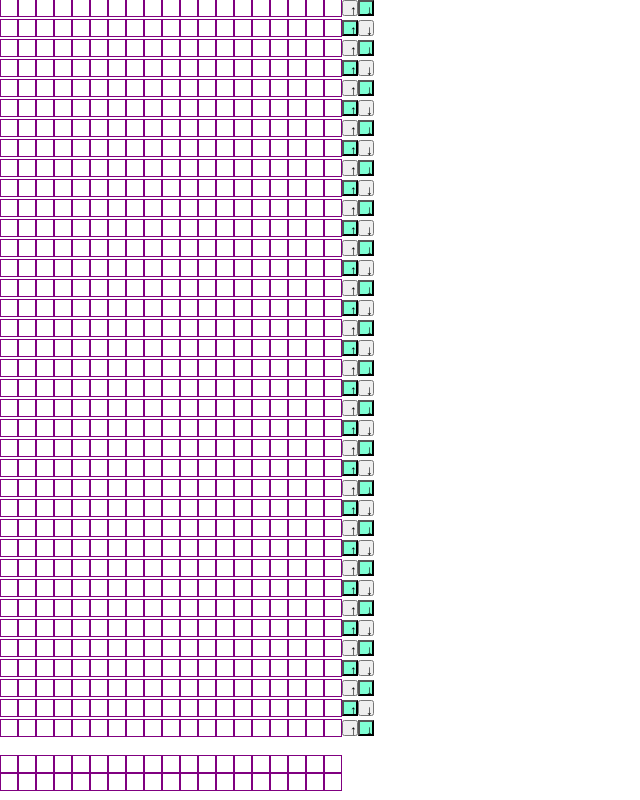
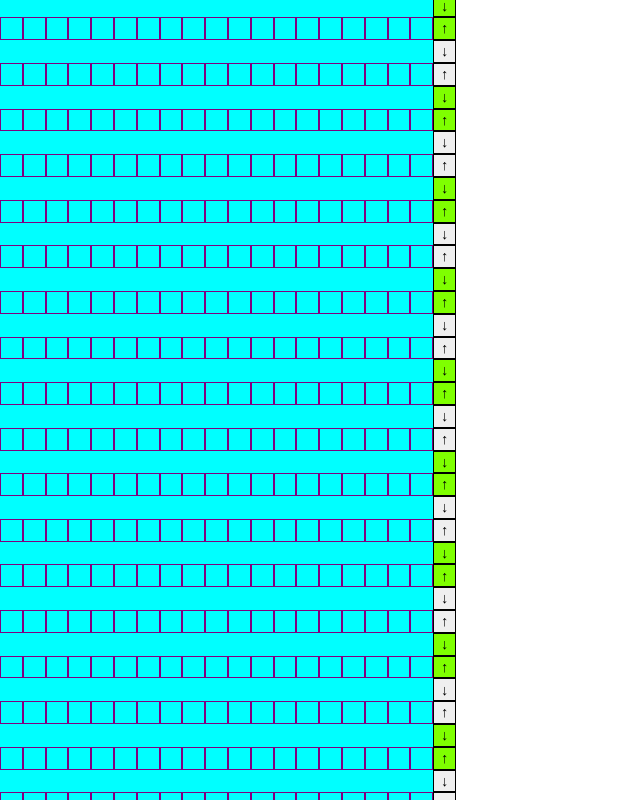
Before and after one commit to TereseBo/baddle, a React (Create React App) app: page / in a window 1280 px wide. Shown: the part 420-1220 px from the top of the page, without its empty margins (0-640 px from the left). Built offline with nearby package versions, Linux system fonts and the light colour scheme.

Commit message:
Style fixes

```diff
--- /dev/null
+++ b/src/App.scss
@@ -0,0 +1,4 @@
+.App {
+width: fit-content;
+margin: auto;
+}
--- a/src/components/Keybutton.scss
+++ b/src/components/Keybutton.scss
@@ -1,9 +1,18 @@
+@use "../style/variables.sass" as v;
+
 .Keybutton{
-    height: 1rem;
-    width: 1rem;
+    width: v.$threadspace;
+    height: v.$threadspace;
     margin:0;
-    box-sizing: border-box;
+    padding: 0;
+    box-sizing: content-box;
+    text-align: center;
+    line-height: 100%;
+    border: 1px solid black;
+    display: block;
+font-size: calc(v.$threadspace *0.7);
 }
 .Active{
-    background-color: aquamarine;
+    background-color: chartreuse;
+
 }
--- a/src/components/Warp.scss
+++ b/src/components/Warp.scss
@@ -1,11 +1,19 @@
+@use "../style/variables.sass" as v;
 .Warp{
-    display: flex;
-    flex-direction: column;
+
 
     .slits{
         display: flex;
         flex-direction: row;
         flex-wrap: nowrap;
+        margin-left: calc(v.$threadspace*0.5);
+        .Thread{
+            width: calc(v.$threadspace*0.3);
+            height: calc(v.$threadspace*2) ;
+            margin-left: calc(v.$threadspace*0.35) ;
+            margin-right: calc(v.$threadspace*0.35) ;
+
+        }
 
     }
     .holes{
@@ -13,5 +21,17 @@
         flex-direction: row;
         flex-wrap: nowrap;
 
+        .Thread{
+            border-radius: 50%;
+            width: calc(v.$threadspace*0.7);
+            height: calc(v.$threadspace*0.7);
+
+
+
+            margin-left: calc(v.$threadspace*0.15) ;
+            margin-right: calc(v.$threadspace*0.15) ;
+
+        }
+
     }
 }
--- a/src/components/Weave.scss
+++ b/src/components/Weave.scss
@@ -1,13 +1,4 @@
 .Weave{
-    display: flex;
-    flex-direction: column;
+width: fit-content;
 
-    .slits{
-        display: flex;
-        flex-direction: row;
-    }
-    .holes{
-        display: flex;
-        flex-direction: row;
-    }
 }
--- a/src/components/Weaverow.scss
+++ b/src/components/Weaverow.scss
@@ -1,5 +1,5 @@
 .Weaverow{
-
+background-color: aqua;
         display: flex;
         flex-direction: row;
         flex-wrap: nowrap;
--- a/src/pages/Banddraft.scss
+++ b/src/pages/Banddraft.scss
@@ -3,5 +3,6 @@
 .Banddraft{
     display: flex;
     flex-direction: column;
+    justify-content: center;
     gap: v.$threadspace
 }
--- /dev/null
+++ b/src/pages/Preferences.scss
@@ -0,0 +1,4 @@
+.Preferences{
+
+
+}
--- a/src/style/variables.sass
+++ b/src/style/variables.sass
@@ -1,2 +1,2 @@
 
-$threadspace:1rem
+$threadspace:1.3rem
```
